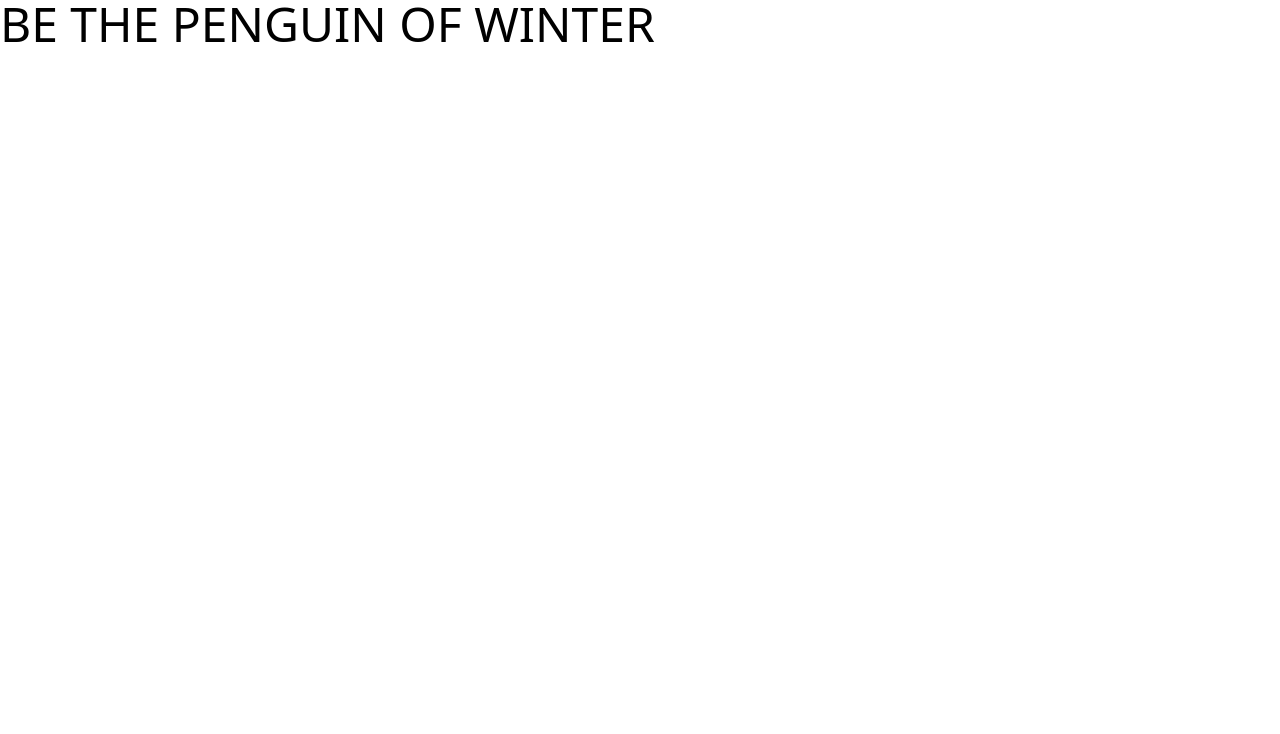
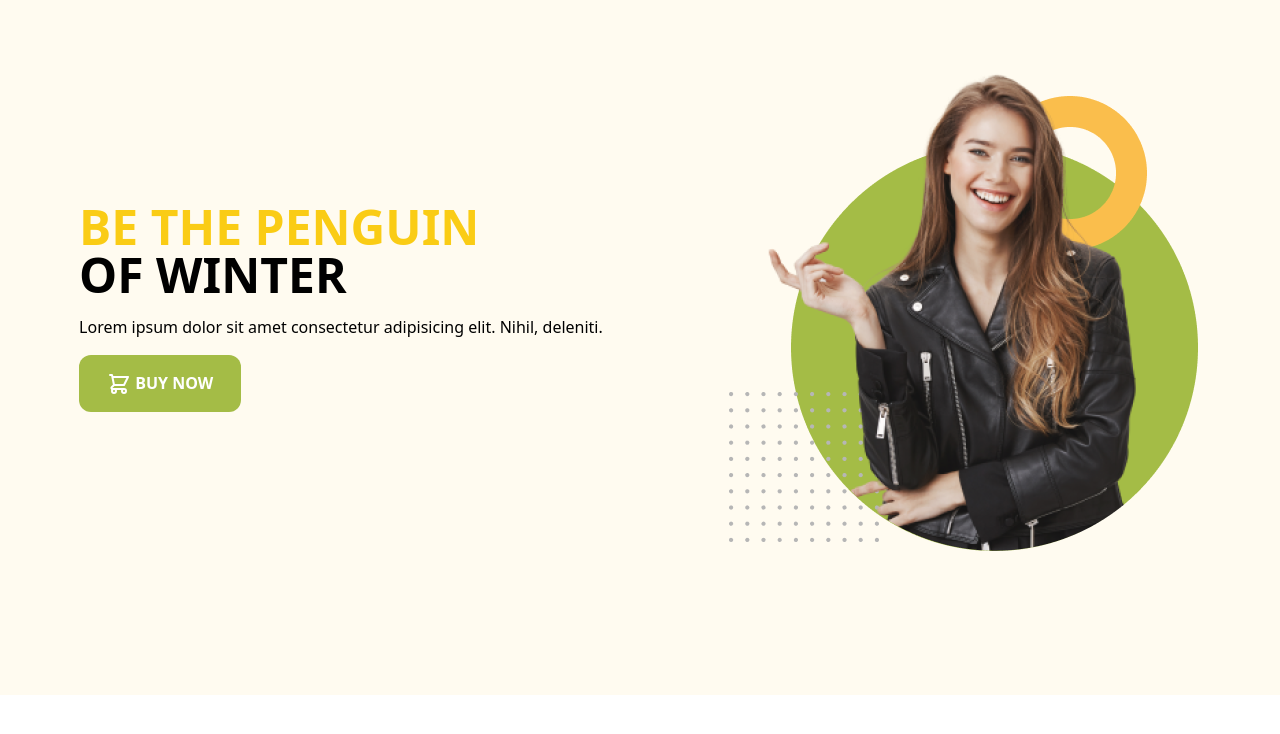
Before and after one commit to asshafi/penguin-fashion-with-tailwind, a plain HTML site: page index.html in a window 1280 px wide. Drawn offline with nearby package versions, Linux system fonts and the light colour scheme.

Commit message:
header added

```diff
--- a/index.html
+++ b/index.html
@@ -14,6 +14,7 @@
                 extend: {
                     colors: {
                         clifford: '#da373d',
+                        penguin: '#FFFBF0',
                     }
                 }
             }
@@ -23,10 +24,63 @@
 </head>
 
 <body>
-    <h1 class=" text-5xl uppercase">
-        <span>be the penguin</span>
-        <span>of winter</span>
-    </h1>
+
+    <header class="bg-penguin pb-32 pt-12">
+        <!-- <nav class="navbar navbar-expand-lg fixed-top bg-light">
+            <div class="container">
+                <a class="navbar-brand" href="#"><img src="images/logo.png" alt=""
+                        class="d-inline-block align-text-top"></a>
+                <button class="navbar-toggler" type="button" data-bs-toggle="collapse"
+                    data-bs-target="#navbarSupportedContent" aria-controls="navbarSupportedContent"
+                    aria-expanded="false" aria-label="Toggle navigation">
+                    <span class="navbar-toggler-icon"></span>
+                </button>
+                <div class="collapse navbar-collapse" id="navbarSupportedContent">
+                    <ul class="navbar-nav me-auto mb-2 mb-lg-0">
+                        <li class="nav-item">
+                            <a class="nav-link active" aria-current="page" href="#">Home</a>
+                        </li>
+                        <li class="nav-item">
+                            <a class="nav-link" href="#shoes">Shoes</a>
+                        </li>
+                        <li class="nav-item">
+                            <a class="nav-link" href="#backpack">Backpack</a>
+                        </li>
+                        <li class="nav-item">
+                            <a class="nav-link" href="#subscribe">Subscribe</a>
+                        </li>
+
+
+                    </ul>
+
+                </div>
+            </div>
+        </nav> -->
+        <section class=" container p-4  mx-auto  sm:flex items-center justify-around">
+            <div class=" space-y-4 ">
+                <h1 class=" text-2xl sm:text-5xl uppercase font-bold">
+                    <span class="text-yellow-400">be the penguin</span>
+                    <br><span>of winter</span>
+                </h1>
+                <p>Lorem ipsum dolor sit amet consectetur adipisicing elit. Nihil, deleniti.</p>
+                <button class="uppercase bg-[#A4BC46] py-4 px-7 text-white font-bold rounded-xl">
+                    <svg xmlns="http://www.w3.org/2000/svg" class="h-6 w-6 inline" fill="none" viewBox="0 0 24 24"
+                        stroke="currentColor" stroke-width="2">
+                        <path stroke-linecap="round" stroke-linejoin="round"
+                            d="M3 3h2l.4 2M7 13h10l4-8H5.4M7 13L5.4 5M7 13l-2.293 2.293c-.63.63-.184 1.707.707 1.707H17m0 0a2 2 0 100 4 2 2 0 000-4zm-8 2a2 2 0 11-4 0 2 2 0 014 0z" />
+                    </svg>
+                    Buy Now</button>
+            </div>
+            <div class="pt-4 sm:pt-0">
+                <img class="w-1/2 sm:w-full" src="images/model.png" alt="">
+            </div>
+        </section>
+    </header>
+
+
+
+
+
 </body>
 
 </html>
```
